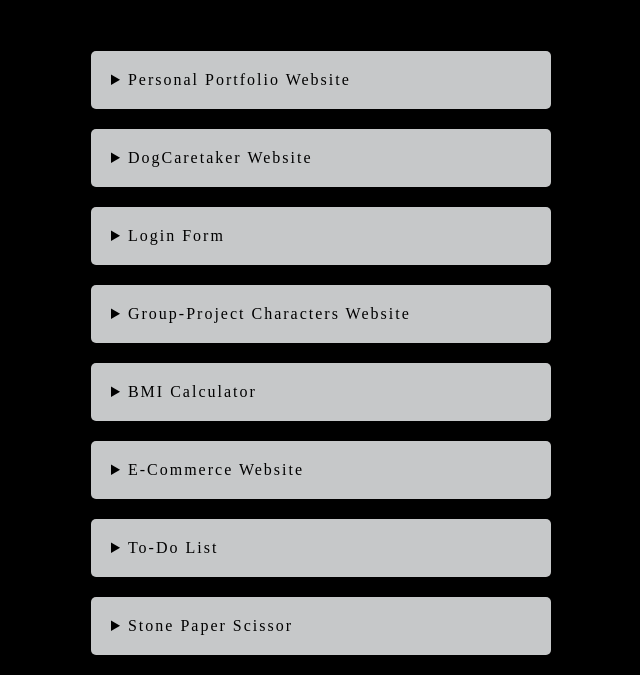
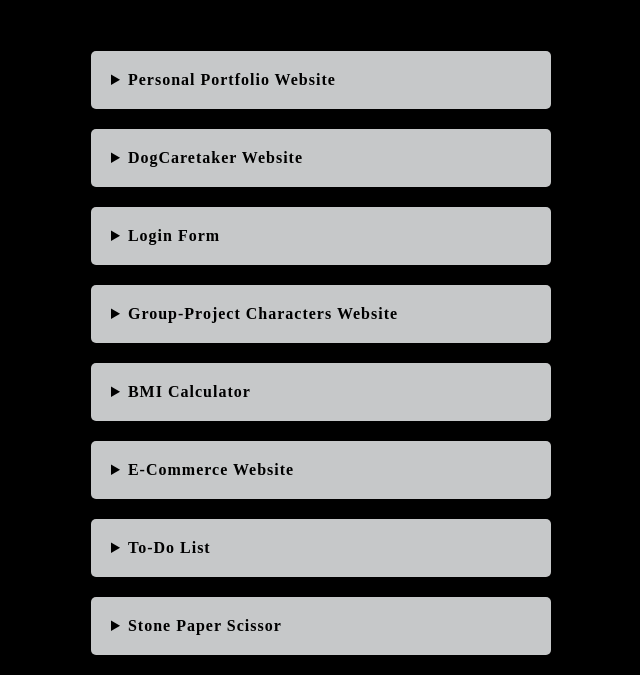
Before and after one commit to pravin435916/Portfolio, a plain HTML site: page projects.html in a window 1280 px wide. Shown: the part 161-836 px from the top of the page, without its empty margins (319-959 px from the left). Drawn offline with Linux system fonts and the light colour scheme.

Commit message:
Update projects.html

```diff
--- a/projects.html
+++ b/projects.html
@@ -54,7 +54,8 @@ body{
     box-shadow: 1px 2px 10px #fd4766;
 }
 .container>.boxes>details>summary{
-    letter-spacing: 2px;
+    font-weight:600;
+    letter-spacing: 1px;
 }
 .container>h1{
     position: absolute;
```
